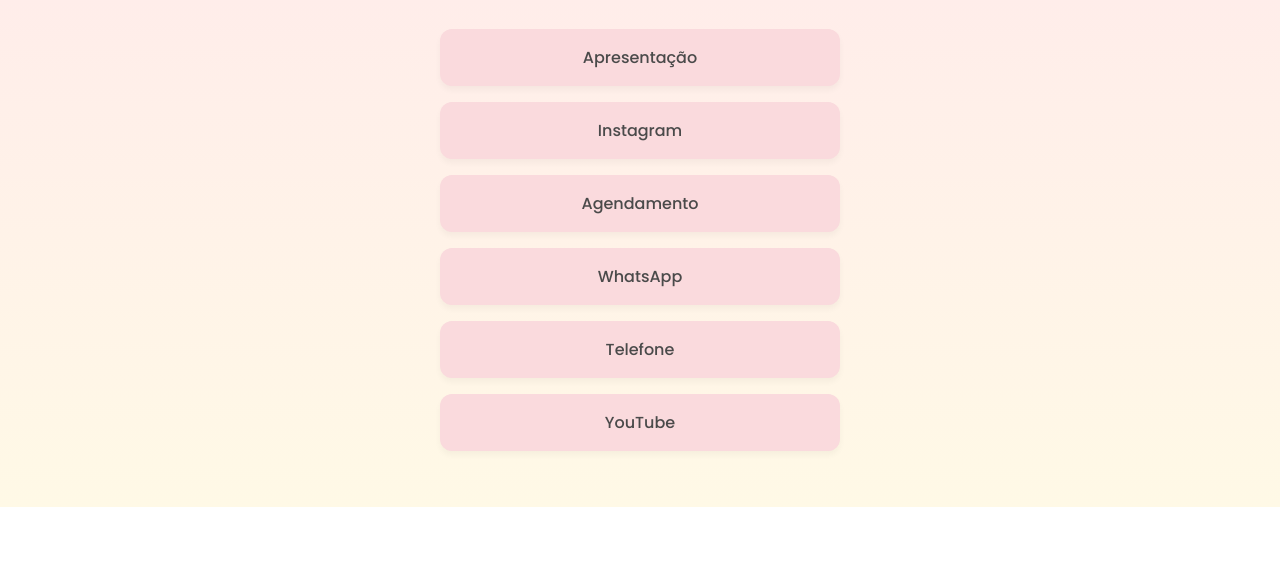
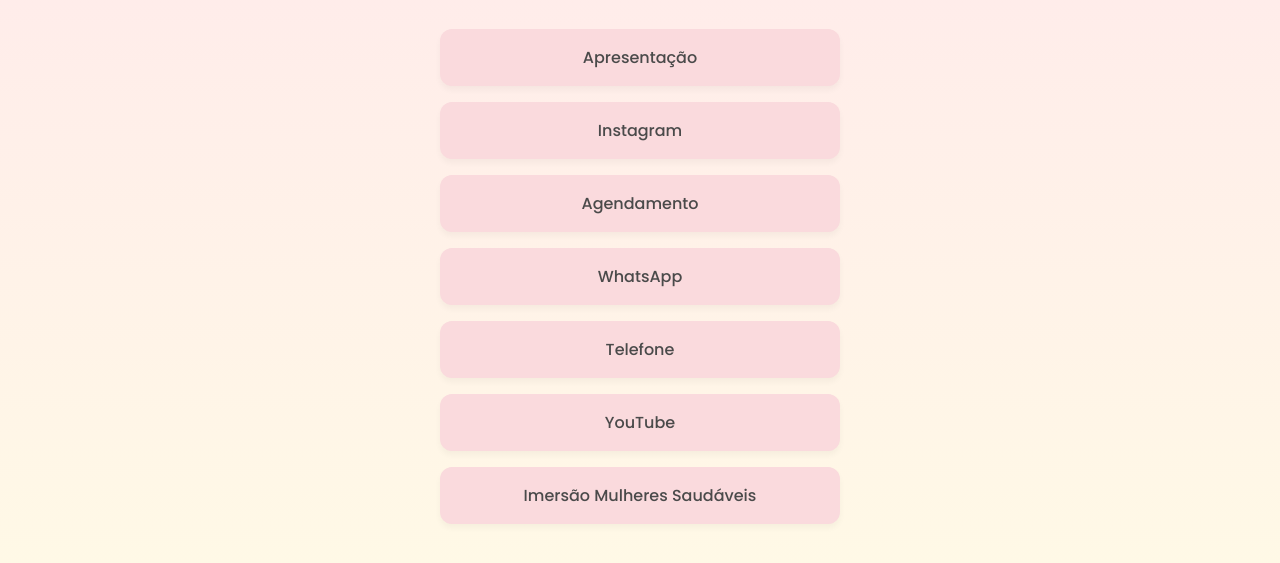
Before and after one commit to juulianuness/linketree-Psicologa, a plain HTML site: page index.html in a window 1280 px wide. Shown: the part 293-856 px from the top of the page. Before the commit the page ends 800 px from the top, so only its background shows below. Drawn offline with Linux system fonts and the light colour scheme.

Commit message:
imersão

```diff
--- a/index.html
+++ b/index.html
@@ -19,6 +19,8 @@
       <a href="https://wa.me/5521972262009" target="_blank">WhatsApp</a>
       <a href="tel:+5521972262009" target="_blank">Telefone</a>
       <a href="https://www.youtube.com/@jaquelinevieira9231" target="_blank">YouTube</a>
+      <a href="https://imersao-mulheres-saudaveis.netlify.app/" target="_blank">Imersão
+Mulheres Saudáveis</a>
     </div>
   </div>
 </body>
```
